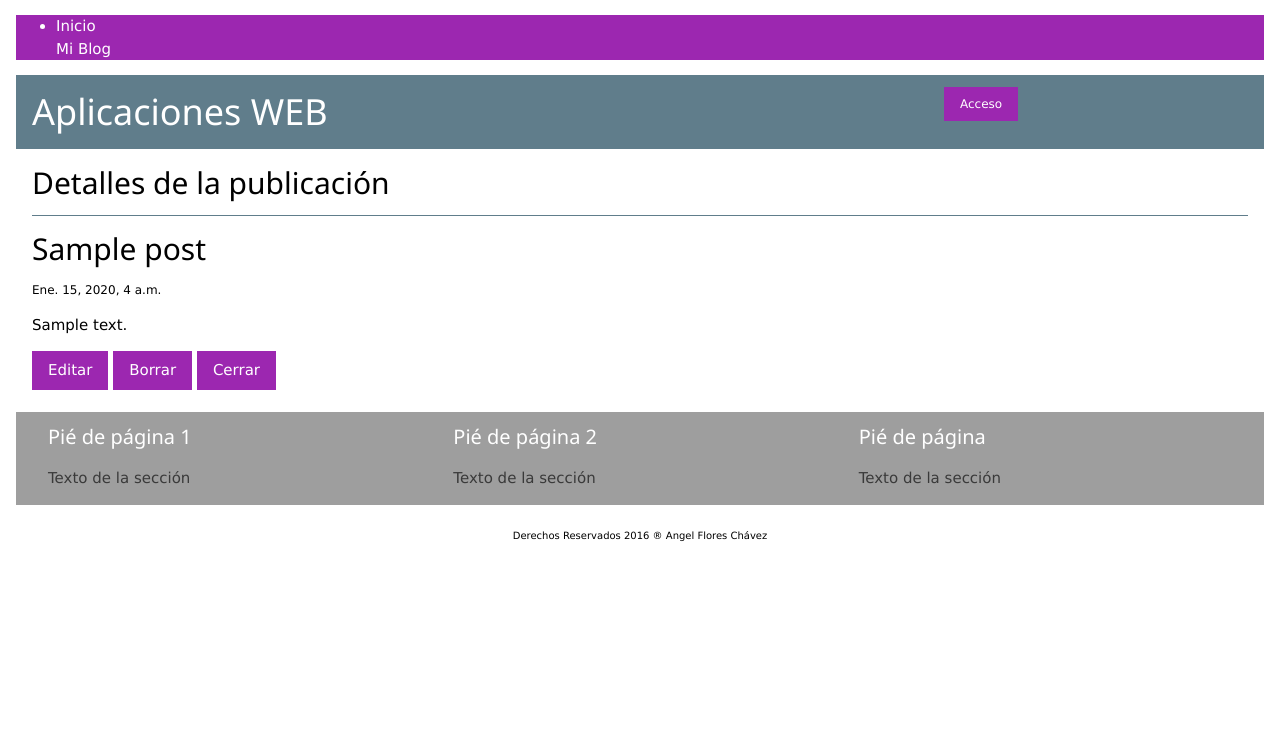
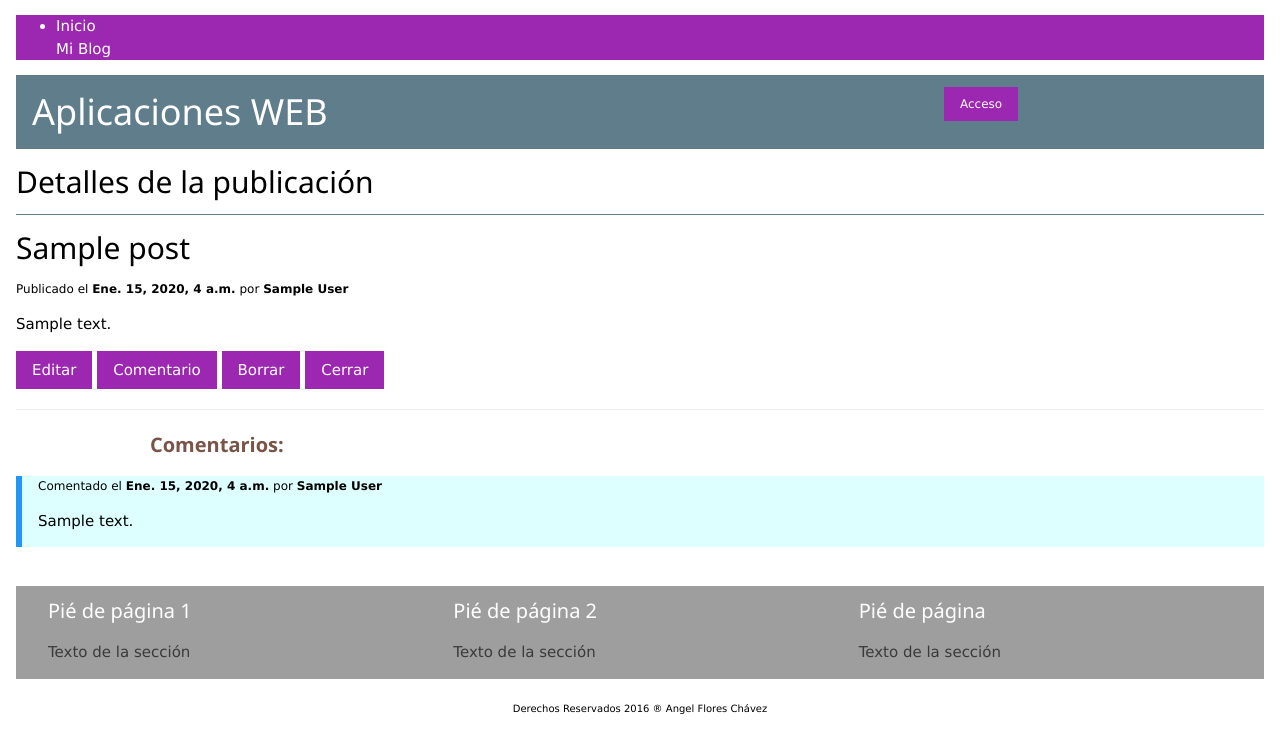
Before and after one commit to cereus/my-first-blog, a Django app: page /blog/post/1/ in a window 1280 px wide. Shown: the top 753 px of the page. Run offline with Django 3.2, Linux system fonts and the light colour scheme; tables that the repository leaves empty hold one stand-in row (values such as "Sample post").

Commit message:
Se agregó la función para crear y aprobar comentarios de las publicaciones.

```diff
--- a/blog/admin.py
+++ b/blog/admin.py
@@ -1,4 +1,5 @@
 from django.contrib import admin
-from .models import Post
+from .models import Post, Comment
 
 admin.site.register(Post)
+admin.site.register(Comment)
--- a/blog/models.py
+++ b/blog/models.py
@@ -17,3 +17,21 @@ class Post(models.Model):
 
     def __str__(self):
         return self.title
+
+    def approved_comments(self):
+        return self.comments.filter(approved_comment=True)
+
+
+class Comment(models.Model):
+    post = models.ForeignKey('blog.Post', related_name='comments')
+    author = models.CharField(max_length=200)
+    text = models.TextField()
+    created_date = models.DateTimeField(default=timezone.now)
+    approved_comment = models.BooleanField(default=False)
+
+    def approve(self):
+        self.approved_comment = True
+        self.save()
+
+    def __str__(self):
+        return self.text
--- a/blog/templates/blog/base.html
+++ b/blog/templates/blog/base.html
@@ -20,6 +20,7 @@
     </style>
 
 </head>
+
 <body class="w3-container">
 
     <!-- Menú de navegación -->
@@ -51,10 +52,9 @@
     </header>
 
     <!-- Contenido variable de cada página -->
-    <div class="w3-container">
-        {% block content %}
-        {% endblock %}
-    </div>
+
+    {% block content %}
+    {% endblock %}
 
     <!-- Pié de página -->
     <br>
--- a/blog/templates/blog/post_detail.html
+++ b/blog/templates/blog/post_detail.html
@@ -17,7 +17,8 @@
         <h2>{{ post.title }}</h2>
         {% if post.published_date %}
             <div class="w3-small">
-                {{ post.published_date }}
+                Publicado el <strong>{{ post.published_date }}</strong> por
+                <strong>{{ post.author.first_name }} {{ post.author.last_name }}</strong>
             </div>
         {% endif %}
 
@@ -25,13 +26,43 @@
 
         <div class="w3-btn w3-purple"><a href="{% url 'post_edit' pk=post.pk %}">Editar</a></div>
         {% if post.published_date %}
+            <div class="w3-btn w3-purple"><a href="{% url 'add_comment_to_post' pk=post.pk %}">Comentario</a></div>
         {% else %}
-            <a class="w3-btn w3-purple" href="{% url 'blog.views.post_publish' pk=post.pk %}">Publicar</a>
+            <div class="w3-btn w3-purple">
+                <a href="{% url 'blog.views.post_publish' pk=post.pk %}">Publicar</a>
+            </div>
         {% endif %}
         <div class="w3-btn w3-purple"><a href="{% url 'post_remove' pk=post.pk %}">Borrar</a></div>
         <div class="w3-btn w3-purple"><a href="{% url 'blog.views.post_list' %}">Cerrar</a></div>
 
     </div>
+
+    <hr>
+    {% for comment in post.comments.all %}
+        {% if user.is_authenticated or comment.approved_comment %}
+            <h4 class="w3-content w3-text-brown"><strong>Comentarios:</strong></h4>
+            <div class="w3-container w3-padding-medium w3-section w3-pale-blue w3-leftbar w3-border-blue">
+                <div>
+                    <div class="w3-small">Comentado el <strong>{{ comment.created_date }}</strong>
+                        por <strong>{{ comment.author }}</strong></div>
+                {{ comment.text|linebreaks }}
+                    {% if not comment.approved_comment %}
+                        <a class="w3-btn w3-purple" href="{% url 'comment_remove' pk=comment.pk %}">Borrar</a>
+                        <a class="w3-btn w3-purple" href="{% url 'comment_approve' pk=comment.pk %}">Aprobar</a>
+                    {% endif %}
+                </div>
+            </div>
+        {% else %}
+             <div class="w3-container w3-section w3-pale-red w3-leftbar w3-border-red">
+                <p>No hay comentarios aún :(</p>
+            </div>
+        {% endif %}
+    {% empty %}
+        <div class="w3-container w3-section w3-pale-red w3-leftbar w3-border-red">
+            <p>No hay comentarios aún :(</p>
+        </div>
+    {% endfor %}
+
 {% endblock %}
 
 </body>
--- a/blog/templates/index.html
+++ b/blog/templates/index.html
@@ -7,8 +7,10 @@
 
 <body>
 {% extends 'blog/base.html' %}
+{% load staticfiles %}
 
 {% block content %}
+    <img  src="{% static 'img/banner.png' %}" style="width: 100%;"  alt="Banner">
 
     <div class="w3-border-bottom w3-border-blue-grey">
     <h2>Inicio</h2>
--- a/blog/templates/registration/login.html
+++ b/blog/templates/registration/login.html
@@ -9,6 +9,7 @@
 {% extends "blog/base.html" %}
 
 {% block content %}
+<div class="w3-container">
 
 <div class="w3-border-bottom w3-border-blue-grey">
     <h3>Acceso al sitio</h3>
@@ -47,6 +48,7 @@
 </div>
 </form>
 
+</div>
 {% endblock %}
 
 </body>
--- a/blog/urls.py
+++ b/blog/urls.py
@@ -9,4 +9,7 @@ urlpatterns = [
     url(r'^drafts/$', views.post_draft_list, name='post_draft_list'),
     url(r'^post/(?P<pk>\d+)/publish/$', views.post_publish, name='post_publish'),
     url(r'^post/(?P<pk>\d+)/remove/$', views.post_remove, name='post_remove'),
+    url(r'^post/(?P<pk>\d+)/comment/$', views.add_comment_to_post, name='add_comment_to_post'),
+    url(r'^comment/(?P<pk>\d+)/approve/$', views.comment_approve, name='comment_approve'),
+    url(r'^comment/(?P<pk>\d+)/remove/$', views.comment_remove, name='comment_remove'),
 ]
--- a/blog/views.py
+++ b/blog/views.py
@@ -1,8 +1,8 @@
+from django.contrib.auth.decorators import login_required
 from django.shortcuts import render, get_object_or_404, redirect
 from django.utils import timezone
-from .models import Post
-from .forms import PostForm
-from django.contrib.auth.decorators import login_required
+from .forms import PostForm, CommentForm
+from .models import Post, Comment
 
 
 def site_index(request):
@@ -56,14 +56,43 @@ def post_draft_list(request):
 
 
 @login_required
-def post_publish(request, pk):
+def post_publish(pk):
     post = get_object_or_404(Post, pk=pk)
     post.publish()
     return redirect('blog.views.post_detail', pk=pk)
 
 
 @login_required
-def post_remove(request, pk):
+def post_remove(pk):
     post = get_object_or_404(Post, pk=pk)
     post.delete()
     return redirect('blog.views.post_list')
+
+
+@login_required
+def add_comment_to_post(request, pk):
+    post = get_object_or_404(Post, pk=pk)
+    if request.method == "POST":
+        form = CommentForm(request.POST)
+        if form.is_valid():
+            comment = form.save(commit=False)
+            comment.post = post
+            comment.author = request.user.first_name + ' ' + request.user.last_name
+            comment.save()
+            return redirect('blog.views.post_detail', pk=post.pk)
+    else:
+        form = CommentForm()
+    return render(request, 'blog/add_comment_to_post.html', {'form': form})
+
+
+def comment_approve(request, pk):
+    comment = get_object_or_404(Comment, pk=pk)
+    comment.approve()
+    return redirect('blog.views.post_detail', pk=comment.post.pk)
+
+
+def comment_remove(request, pk):
+    comment = get_object_or_404(Comment, pk=pk)
+    post_pk = comment.post.pk
+    comment.delete()
+    return redirect('blog.views.post_detail', pk=post_pk)
```
Also changed, not shown: blog/forms.py (+7 -1 lines), blog/templates/blog/add_comment_to_post.html (added, +20 -0 lines), blog/templates/blog/post_list.html (+14 -2 lines), blog/static/img/banner.png (added).
